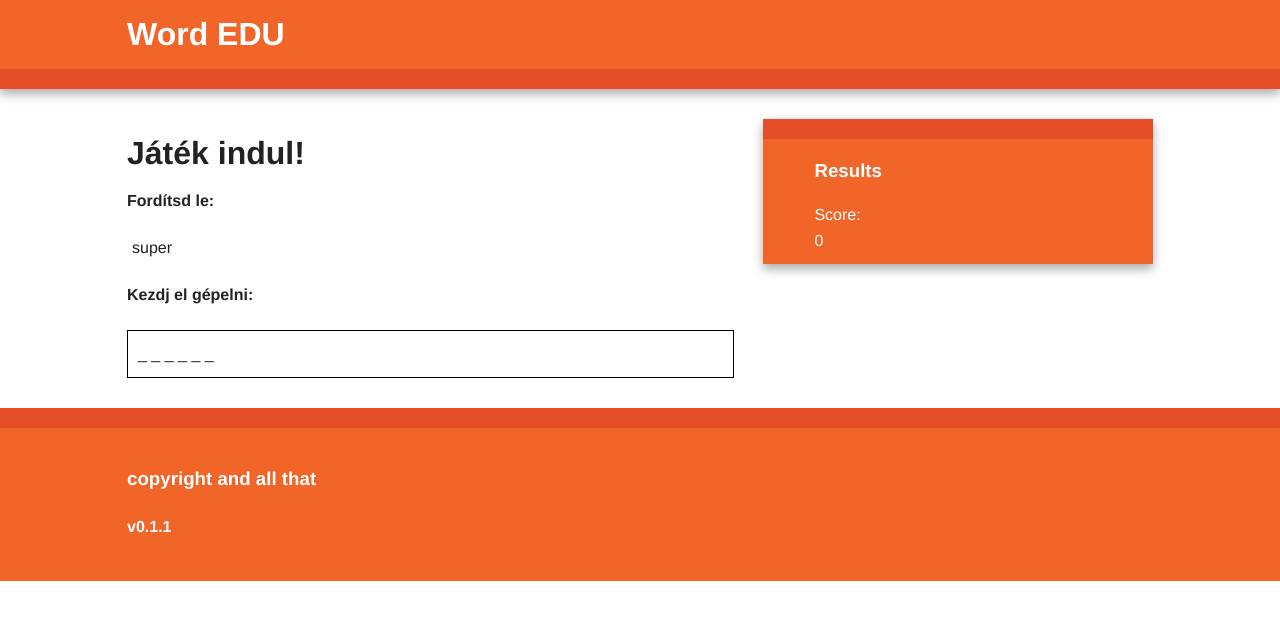
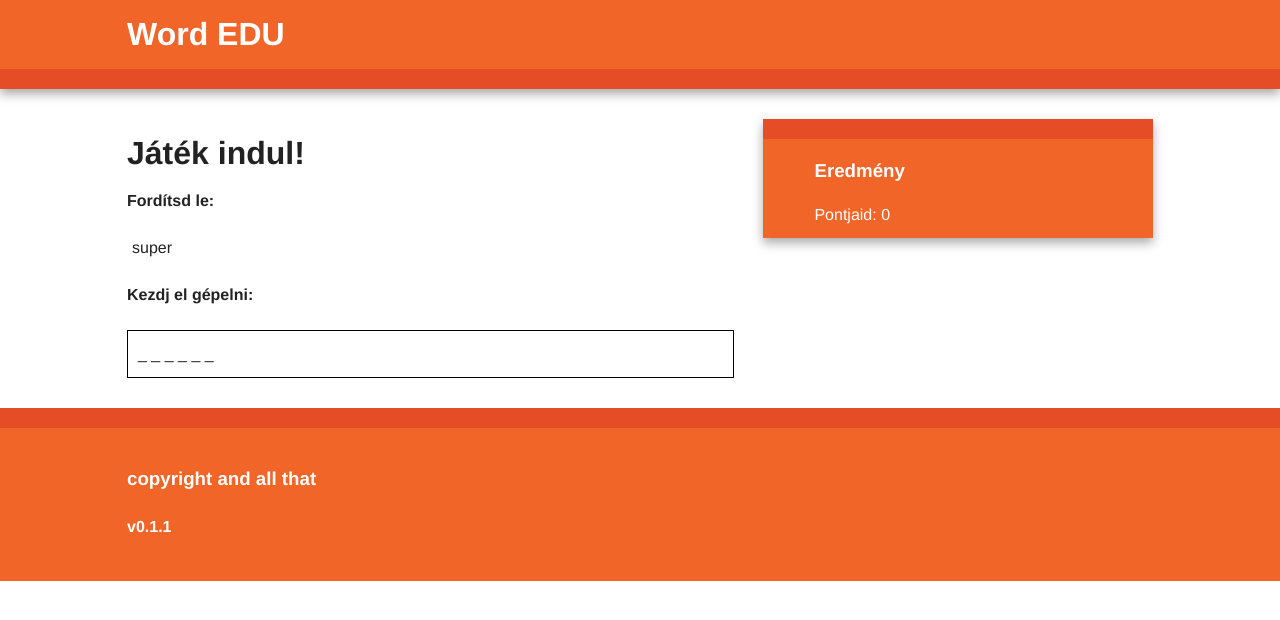
Before and after one commit to mnyeste/wordedu, a plain HTML site: page public_html/index.html in a window 1280 px wide. Drawn offline with nearby package versions, Linux system fonts and the light colour scheme.

Commit message:
ungarische folklor

```diff
--- a/public_html/index.html
+++ b/public_html/index.html
@@ -48,9 +48,9 @@
                 </article>
 
                 <aside>
-                    <h3>Results</h3>
-                    <div>Score: </div>
-                    <div id="score">&nbsp;</div>
+                    <h3>Eredmény</h3>
+                    <div>Pontjaid:&nbsp;<span id="score">&nbsp;<span>
+                    </div>
                 </aside>
 
             </div> <!-- #main -->
```
